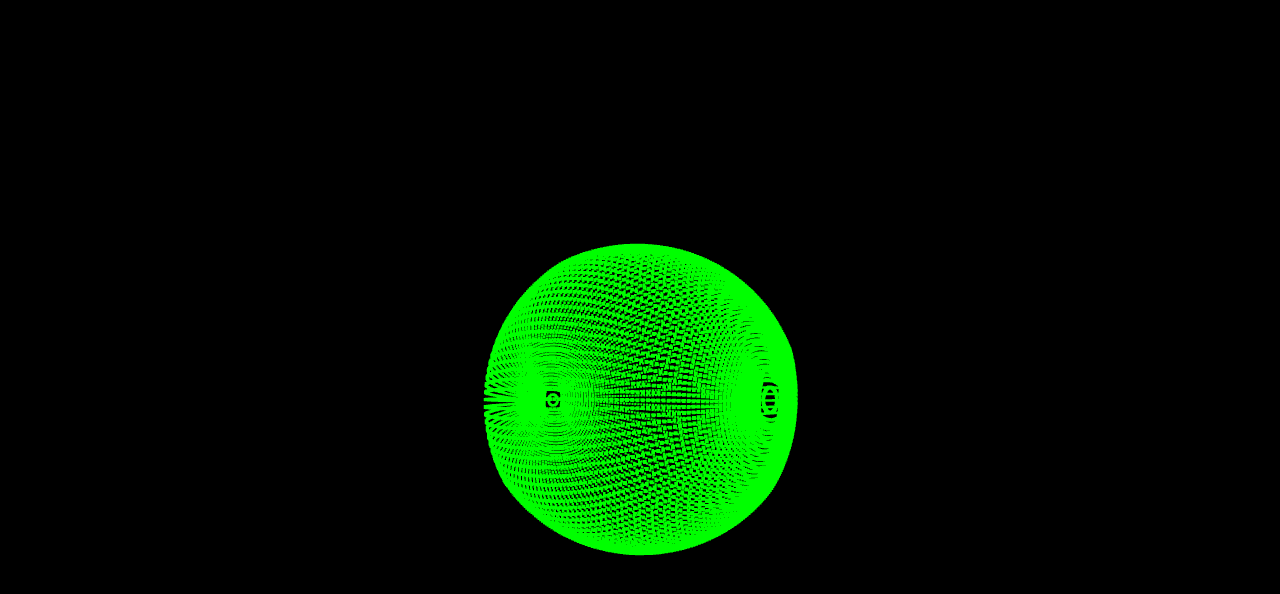
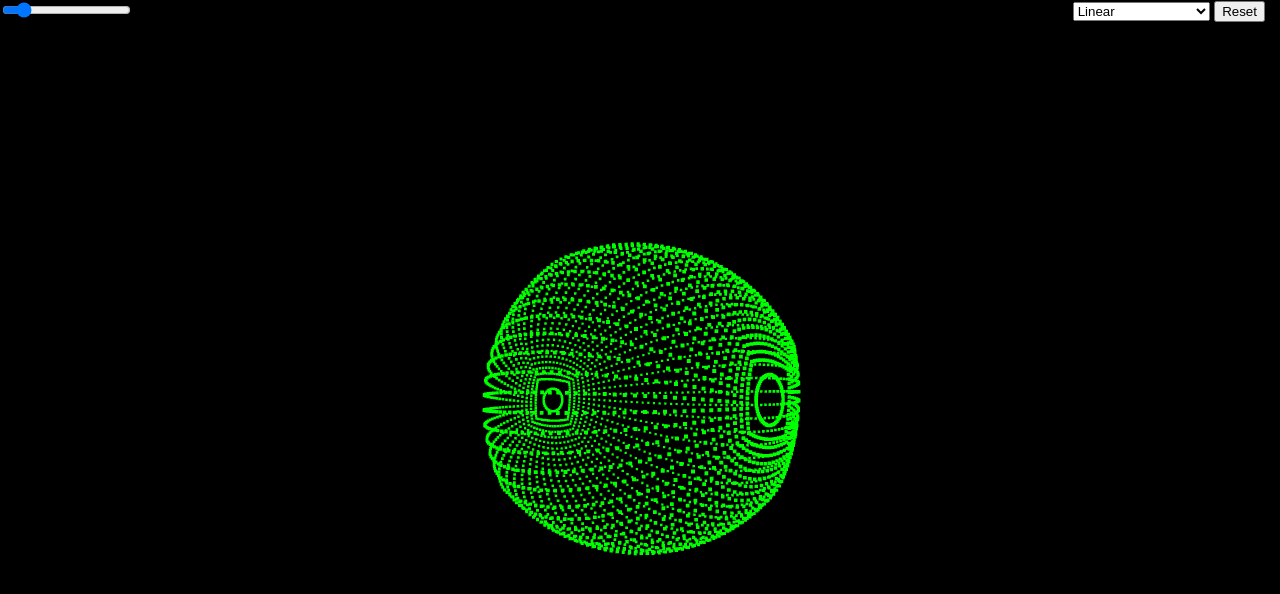
Before and after one commit to hoch98/sphere2cube, a plain HTML site: page index.html in a window 1280 px wide. Drawn offline with nearby package versions, Linux system fonts and the light colour scheme; animation ran at ten frames a second.

Commit message:
added slider for animation progress and different easing functions

```diff
--- a/css/main.css
+++ b/css/main.css
@@ -2,3 +2,13 @@ body {
     margin: 0;
     overflow: hidden;
 }
+
+#options {
+    position: absolute;
+    right: 15px;
+    font-size: large;
+}
+
+input {
+    position: absolute;
+}
--- a/index.html
+++ b/index.html
@@ -15,6 +15,19 @@
           }
         }
     </script>
+    <div id="options">
+      <select name="function" id="easeIn">
+        <option value="linear">Linear</option>
+        <option value="quadIn">Quadratic Ease in</option>
+        <option value="cubicIn">Cubic Ease in</option>
+        <option value="sineIn">Sine Ease in</option>
+        <option value="quadOut">Quadratic Ease out</option>
+        <option value="cubicOut">Cubic Ease out</option>
+        <option value="sineOut">Sine Ease out</option>
+      </select>
+      <button id="reset">Reset</button>
+    </div>
+    <input type="range" name="pos" id="pos" min="0" max="1" step ="0.000001" value="0"/>
     <script type="module" src="js/3d.js"></script>
 </body>
 </html>
--- a/js/2d.js
+++ b/js/2d.js
@@ -28,9 +28,6 @@ function d2r(degrees)
   return degrees * (pi/180);
 }
 
-function easeInCubic(x) {
-    return x * x * x;
-}
 
 
 ctx.fillRect(x, y,4,4);
@@ -96,7 +93,6 @@ var progress = 0
 ctx.beginPath();
 function animate() {
     if (progress < 0.95) {
-        console.log("done")
         progress += 0.005
     }
     canvas.width = canvas.width; // resets canvas, clearRect doesn't work in this case for sm reason
--- a/js/3d.js
+++ b/js/3d.js
@@ -3,7 +3,7 @@ import { OrbitControls } from 'three/addons/controls/OrbitControls.js'
 
 const scene = new THREE.Scene();
 const camera = new THREE.PerspectiveCamera( 75, window.innerWidth / window.innerHeight, 0.1, 1000 );
-const cn = 120;
+const cn = 60;
 const n = cn**2;
 const r = 4;
 const cubeLD2 = 4;
@@ -23,18 +23,21 @@ function d2r(degrees)
 }
 
 function interpolateLists(n1, n2, t) {
-    if (n1.length !== n2.length) {
-        throw new Error("Both lists must have the same length.");
-    }
-
-    if (t < 0 || t > 1) {
-        throw new Error("Interpolation factor 't' must be between 0 and 1.");
-    }
 
     return n1.map((num1, index) => {
         const num2 = n2[index];
-        return num1 * (1 - t) + num2 * t;
+        return num1 + t * (num2-num1);
     });
+}
+
+let easeFunctions = {
+    "linear": (t) => {return t},
+    "quadIn": (t) => {return t**2},
+    "cubicIn": (t) => {return t**3},
+    "sineIn": (t) => {return 1 - Math.cos((t * Math.PI) / 2);},
+    "quadOut": (t) => {return 1 - (1 - t) * (1 - t);},
+    "cubicOut": (t) => {return 1 - Math.pow(1 - t, 3)},
+    "sineOut": (t) => {return Math.sin((t * Math.PI) / 2);},
 }
 
 const sphereGeo = new THREE.BufferGeometry();
@@ -44,6 +47,7 @@ const cubeGeo = new THREE.BufferGeometry();
 // vertices because each vertex needs to appear once per triangle.
 let sphereVertices =[]
 let cubeVertices =[]
+let startingVertices = sphereVertices
 
 for(let i = 0; i < Math.sqrt(n); i++) {
     let x, y, z, Rn;
@@ -57,7 +61,6 @@ for(let i = 0; i < Math.sqrt(n); i++) {
         sphereVertices.push(x)
         sphereVertices.push(y)
         sphereVertices.push(z)
-        sphereGeo.setAttribute( 'position', new THREE.BufferAttribute( new Float32Array(sphereVertices), 3 ) );
     }
 
     if (i == 0 || i == Math.sqrt(n)-1) {
@@ -68,7 +71,6 @@ for(let i = 0; i < Math.sqrt(n); i++) {
             cubeVertices.push(x)
             cubeVertices.push(y)
             cubeVertices.push(z)
-            sphereGeo.setAttribute( 'position', new THREE.BufferAttribute( new Float32Array(sphereVertices), 3 ) );
         }
         // for (let i = 0; i < Math.sqrt(cn); i++) {
         //     for (let j = 0; j < Math.sqrt(cn); j++) {
@@ -109,14 +111,13 @@ for(let i = 0; i < Math.sqrt(n); i++) {
             cubeVertices.push(z)
         }
     }
-    cubeGeo.setAttribute( 'position', new THREE.BufferAttribute( new Float32Array(cubeVertices), 3 ) );
 }
+
+sphereGeo.setAttribute( 'position', new THREE.BufferAttribute( new Float32Array(startingVertices), 3 ) );
 
 const dotMaterial = new THREE.PointsMaterial({ size: 0.1, color: 0x00ff00 });
 const redDotMaterial = new THREE.PointsMaterial({ size: 0.1, color: 0xff0000 });
 const dotSphere = new THREE.Points(sphereGeo, dotMaterial);
-const dotCube = new THREE.Points(cubeGeo, redDotMaterial);
-// scene.add(dotCube);
 scene.add(dotSphere);
 
 camera.position.z = 10;
@@ -124,13 +125,29 @@ camera.position.x = -10;
 controls.update();
 
 let t = 0;
+let sliderTouched = false;
+
+document.getElementById ("pos" ).addEventListener( "input", function (e) {
+
+    sliderTouched = true;
+    t = parseFloat(e.target.value);
+    startingVertices = interpolateLists(sphereVertices, cubeVertices, easeFunctions[document.getElementById("easeIn").value](t));
+    sphereGeo.setAttribute( 'position', new THREE.BufferAttribute( new Float32Array(startingVertices), 3 ) );
+
+} );
+
+document.getElementById("reset").onclick = function () {
+    t = 0
+    sliderTouched = false;
+}
+
 function animate() {
-    if (t < 1) {
-        sphereVertices = interpolateLists(sphereVertices, cubeVertices, t);
-        sphereGeo.setAttribute( 'position', new THREE.BufferAttribute( new Float32Array(sphereVertices), 3 ) );
-        // cubeVertices = interpolateLists(cubeVertices, sphereVertices, t);
-        // cubeGeo.setAttribute( 'position', new THREE.BufferAttribute( new Float32Array(cubeVertices), 3 ) );
-        t = t +0.00005
+    if (t <= 1 && !sliderTouched) {
+        startingVertices = interpolateLists(sphereVertices, cubeVertices, easeFunctions[document.getElementById("easeIn").value](t));
+        sphereGeo.setAttribute( 'position', new THREE.BufferAttribute( new Float32Array(startingVertices), 3 ) );
+
+        t = t +0.0025
+        document.getElementById ("pos" ).value = t+""
     }
 	renderer.render( scene, camera );
 
```
Also changed, not shown: js/materialTest.js (added, +35 -0 lines), materialTest.html (added, +20 -0 lines).
